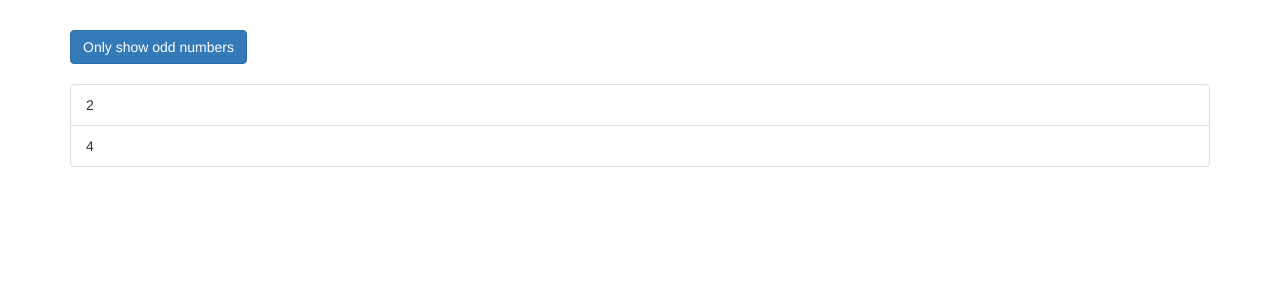
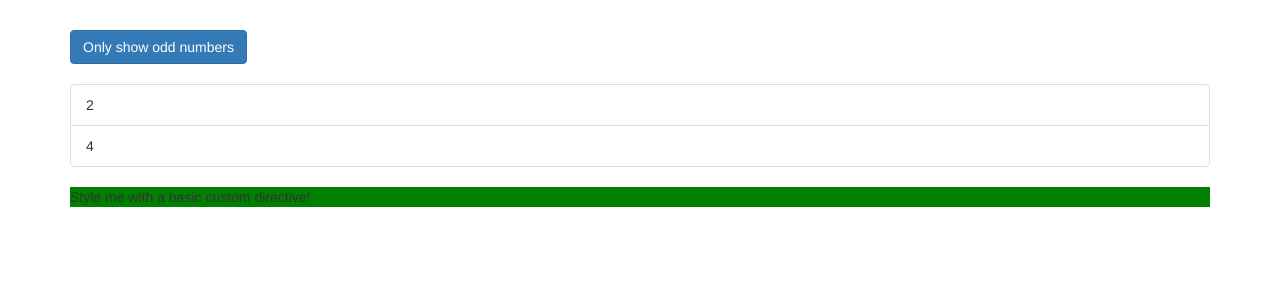
Before and after one commit to Daniel-Benzion/angular-guide-directives, an Angular app: page / in a window 1280 px wide. Shown: the top 300 px of the page. Built offline with nearby package versions, Linux system fonts and the light colour scheme.

Commit message:
Creating a basic attribute directive

```diff
--- a/src/app/app.component.html
+++ b/src/app/app.component.html
@@ -25,6 +25,7 @@
           </li>
         </div>
       </ul>
+      <p appBasicHighlight>Style me with a basic custom directive!</p>
     </div>
   </div>
 </div>
--- a/src/app/app.module.ts
+++ b/src/app/app.module.ts
@@ -4,10 +4,12 @@
 
 
 import { AppComponent } from './app.component';
+import { BasicHighlightDirective } from './basic-highlight/basic-highlight.directive';
 
 @NgModule({
   declarations: [
-    AppComponent
+    AppComponent,
+    BasicHighlightDirective
   ],
   imports: [
     BrowserModule,
--- /dev/null
+++ b/src/app/basic-highlight/basic-highlight.directive.ts
@@ -0,0 +1,13 @@
+import { Directive, ElementRef, OnInit } from "@angular/core";
+
+@Directive({
+    selector: '[appBasicHighlight]'
+})
+export class BasicHighlightDirective implements OnInit {
+    constructor(private elementRef: ElementRef) {
+    }
+
+    ngOnInit() {
+        this.elementRef.nativeElement.style.backgroundColor = 'green';
+    }
+}
```
